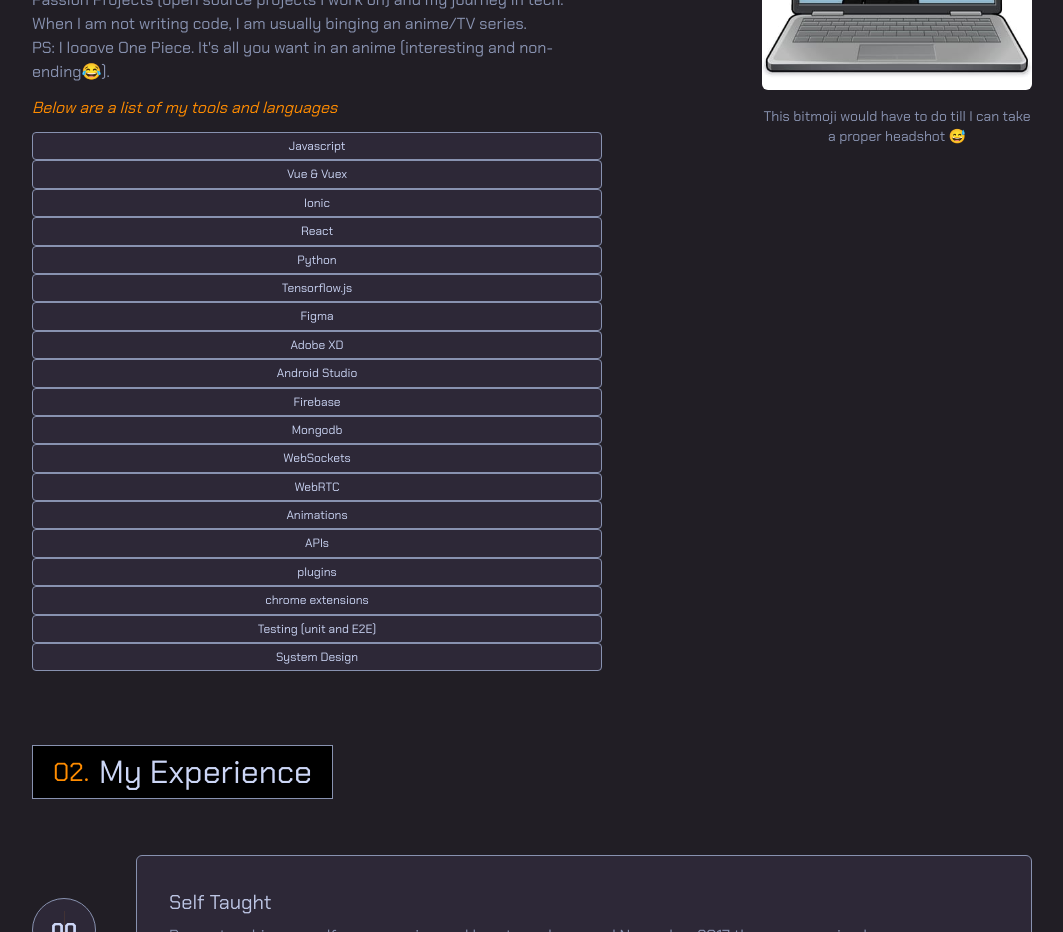
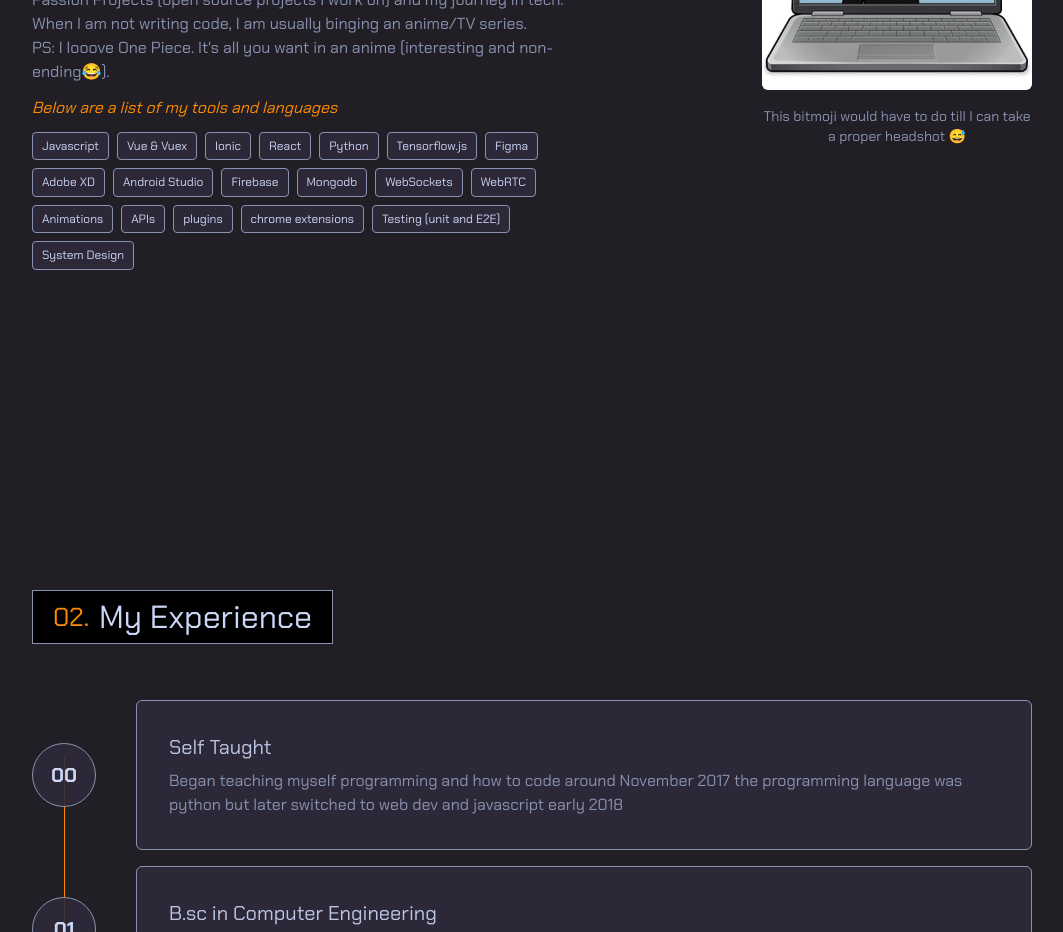
Before and after one commit to kromate/v5, a Vue app: page / in a window 1280 px wide. Shown: the part 1180-2112 px from the top of the page, without its empty margins (108-1171 px from the left). Built offline with nearby package versions, Linux system fonts and the light colour scheme.

Commit message:
fix: skills fix up

```diff
--- a/src/components/About.vue
+++ b/src/components/About.vue
@@ -39,8 +39,8 @@
 				<p class="italic my-3 chakra text-orange ">
 					Below are a list of my tools and languages
 				</p>
-				<ul classw="flex  items-center gap-2.5 mt-1.5 flex-wrap">
-					<li v-for="skill in skills" :key="skill" class="pill ">{{ skill }}</li>
+				<ul class="flex  items-center gap-2 flex-wrap">
+					<li v-for="skill in skills" :key="skill" class="pill inline">{{ skill }}</li>
 				</ul>
 			</div>
 
```
